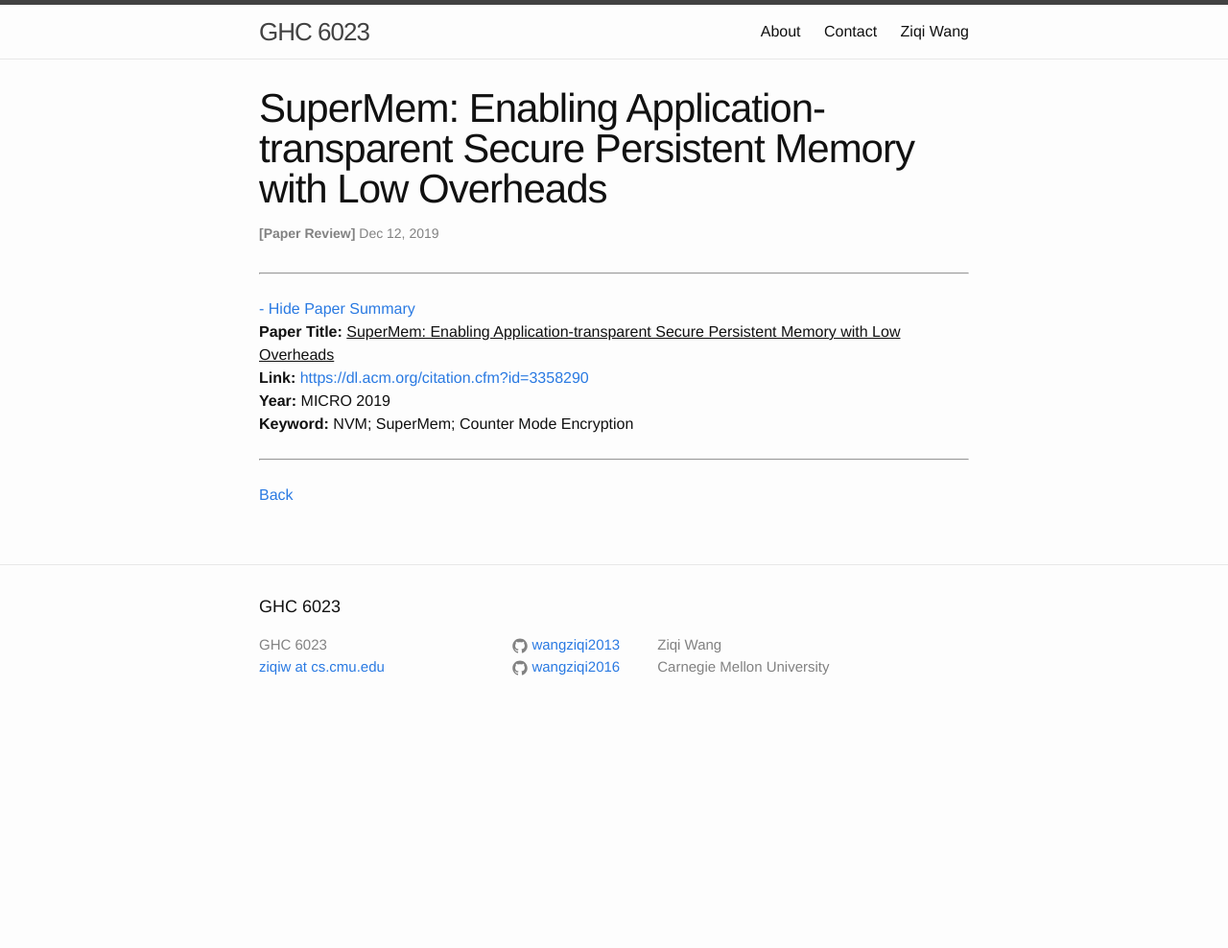
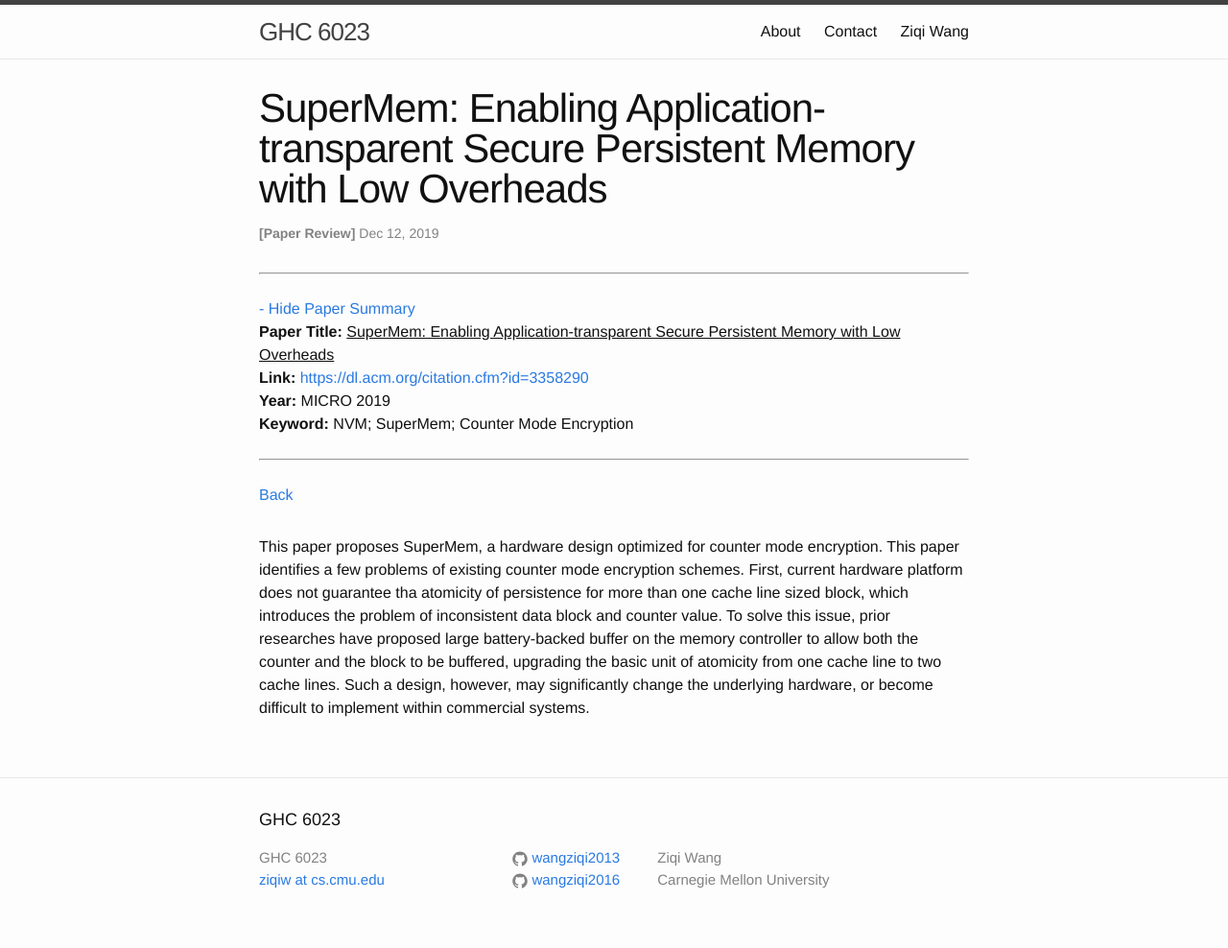
Before and after one commit to wangziqi2013/wangziqi2013.github.io, a Jekyll site: the page built from _posts/2019-12-12-supermem.markdown, in a window 1280 px wide. Shown: the whole page at 96% size. Built offline with Jekyll 4.4.1, drawn with Linux system fonts in a browser that asks for light colours; before the commit the page ends 900 px from its top, so only the background shows below that.

Commit message:
Adding motivation

```diff
--- a/_posts/2019-12-12-supermem.markdown
+++ b/_posts/2019-12-12-supermem.markdown
@@ -12,3 +12,10 @@ htm_cd:
 htm_cr:
 version_mgmt:
 ---
+
+This paper proposes SuperMem, a hardware design optimized for counter mode encryption. This paper identifies a few problems
+of existing counter mode encryption schemes. First, current hardware platform does not guarantee tha atomicity of persistence
+for more than one cache line sized block, which introduces the problem of inconsistent data block and counter value. To solve
+this issue, prior researches have proposed large battery-backed buffer on the memory controller to allow both the counter
+and the block to be buffered, upgrading the basic unit of atomicity from one cache line to two cache lines. Such a design,
+however, may significantly change the underlying hardware, or become difficult to implement within commercial systems.
```
